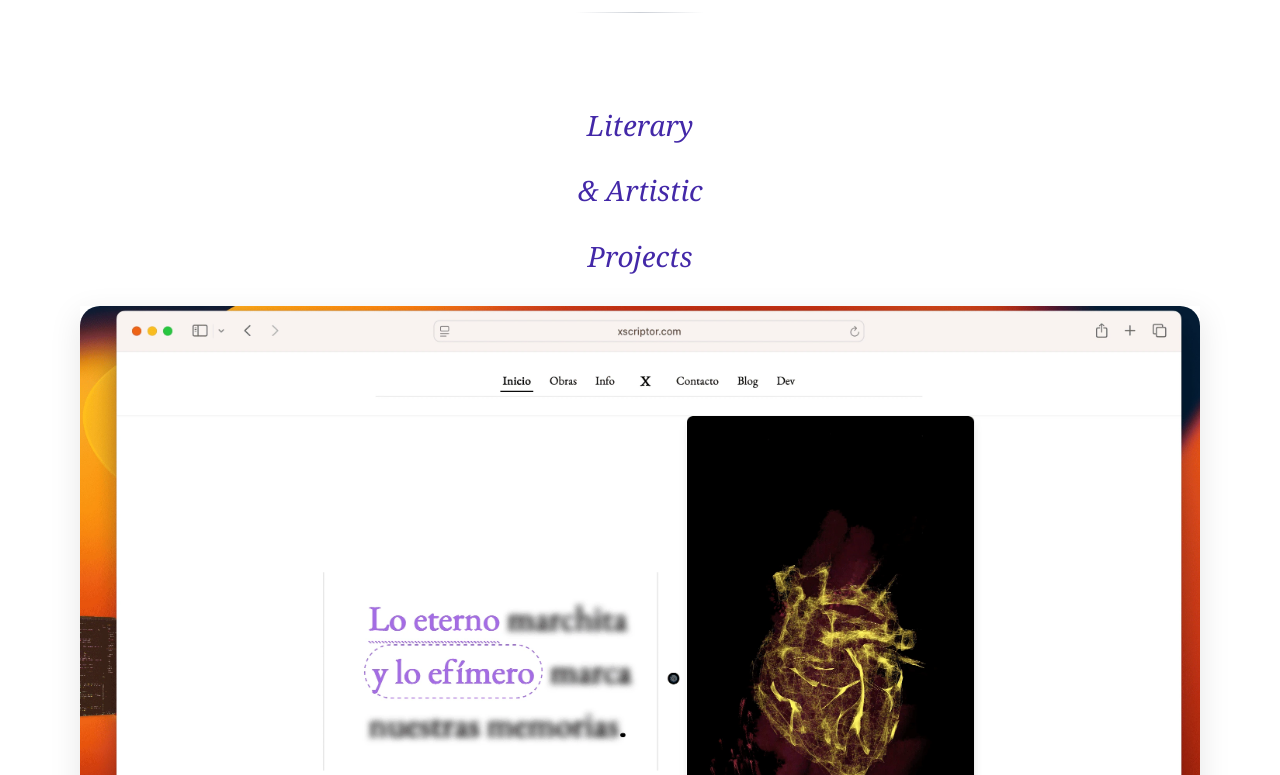
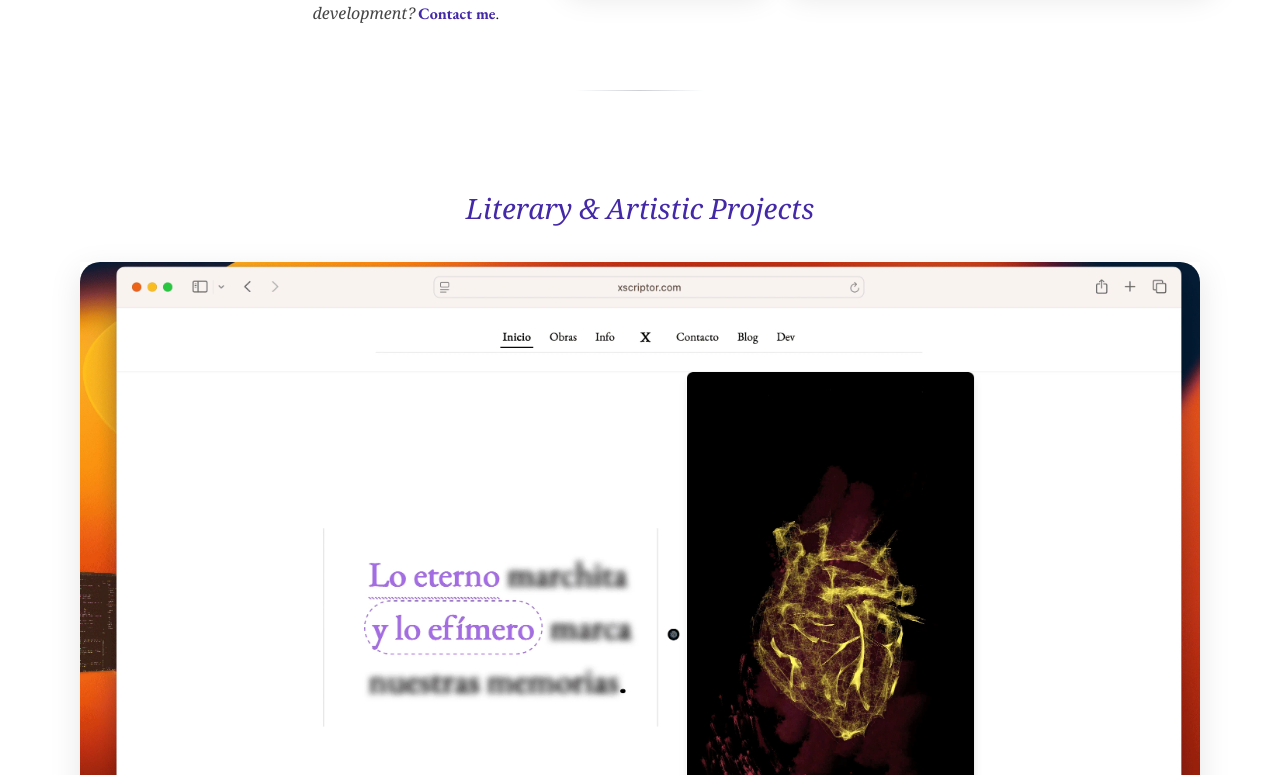
Before and after one commit to xscriptor/xscriptor.pages, a Next.js app in the folder devxscriptor/: page / in a window 1280 px wide. Shown: the part 1765-2540 px from the top of the page. Built offline with nearby package versions, Linux system fonts and the light colour scheme.

Commit message:
Update dev main page

```diff
--- a/devxscriptor/src/app/components/previewshome/PreviewsHome.module.css
+++ b/devxscriptor/src/app/components/previewshome/PreviewsHome.module.css
@@ -4,6 +4,45 @@
   margin: 0 auto;
   padding: 2rem 1rem;
   color: var(--foreground);
+}
+
+/* Title row — inline with clickable links */
+.titleRow {
+  display: flex;
+  flex-wrap: wrap;
+  justify-content: center;
+  align-items: baseline;
+  gap: 0.4rem;
+  margin-bottom: 2rem;
+  font-size: 2rem;
+  font-weight: 400;
+  font-style: italic;
+  color: var(--primary);
+}
+
+.titleRow a {
+  color: var(--primary);
+  text-decoration: none;
+  border-bottom: 1px solid transparent;
+  transition: border-color 0.3s ease, opacity 0.3s ease;
+  cursor: pointer;
+}
+
+.titleRow a:hover {
+  border-bottom-color: var(--primary);
+  opacity: 0.8;
+}
+
+@media (min-width: 1024px) {
+  .titleRow {
+    font-size: 1.75rem;
+  }
+}
+
+@media (max-width: 480px) {
+  .titleRow {
+    font-size: 1.75rem;
+  }
 }
 
 /* Scroll reveal animations */
@@ -20,68 +59,18 @@
 }
 
 .imageWrapper {
+  position: relative;
+  overflow: hidden;
+  box-shadow: 0 10px 30px rgba(0, 0, 0, 0.1);
   opacity: 0;
   transform: translateY(50px) scale(0.95);
-  transition: opacity 0.6s ease-out, transform 0.6s ease-out;
+  transition: opacity 0.6s ease-out, transform 0.6s ease-out, box-shadow 0.3s ease;
   transition-delay: 0.1s;
 }
 
 .imageWrapper.visible {
   opacity: 1;
   transform: translateY(0) scale(1);
-}
-
-/* Staggered animation delays for images */
-.literary1.visible {
-  transition-delay: 0.2s;
-}
-
-.literary2.visible {
-  transition-delay: 0.3s;
-}
-
-.literary3.visible {
-  transition-delay: 0.4s;
-}
-
-.literary4.visible {
-  transition-delay: 0.5s;
-}
-
-.artistic1.visible {
-  transition-delay: 0.2s;
-}
-
-.artistic2.visible {
-  transition-delay: 0.3s;
-}
-
-.artistic3.visible {
-  transition-delay: 0.4s;
-}
-
-.sectionTitle {
-  font-size: 2rem;
-  font-weight: 400;
-  margin-bottom: 2rem;
-  text-align: center;
-  color: var(--primary);
-  font-family: var(--font-eb-garamond);
-  font-style: italic;
-}
-
-/* Tamaño más pequeño en pantallas grandes */
-@media (min-width: 1024px) {
-  .sectionTitle {
-    font-size: 1.75rem;
-  }
-}
-
-.imageWrapper {
-  position: relative;
-  overflow: hidden;
-  box-shadow: 0 10px 30px rgba(0, 0, 0, 0.1);
-  transition: transform 0.3s ease, box-shadow 0.3s ease;
 }
 
 .imageWrapper:hover {
@@ -94,198 +83,145 @@
   border-radius: 20px;
 }
 
-.artisticGrid .artistic1 .previewImage {
-  object-position: center top;
-  transform: translateY(10px);
-}
+/* Staggered delays — shared across layouts */
+.layout1_1.visible, .layout2_1.visible, .layout3_1.visible { transition-delay: 0.2s; }
+.layout1_2.visible, .layout2_2.visible, .layout3_2.visible { transition-delay: 0.3s; }
+.layout1_3.visible, .layout2_3.visible, .layout3_3.visible { transition-delay: 0.4s; }
+.layout1_4.visible, .layout3_4.visible { transition-delay: 0.5s; }
+.layout3_5.visible { transition-delay: 0.6s; }
+.layout3_6.visible { transition-delay: 0.7s; }
 
-/* Literary Project Grid - First image full width, others in columns */
-.literaryGrid {
+/* =============================================
+   LAYOUT 1 — Hero + 3 equal columns (4 images)
+   ============================================= */
+.gridLayout1 {
   display: grid;
   grid-template-columns: repeat(3, 1fr);
   grid-template-rows: 700px 600px;
   gap: 1.5rem;
-  margin-bottom: 2rem;
 }
 
-.literary1 {
-  grid-column: 1 / 4;
-  grid-row: 1 / 2;
-}
+.layout1_1 { grid-column: 1 / 4; grid-row: 1 / 2; }
+.layout1_2 { grid-column: 1 / 2; grid-row: 2 / 3; }
+.layout1_3 { grid-column: 2 / 3; grid-row: 2 / 3; }
+.layout1_4 { grid-column: 3 / 4; grid-row: 2 / 3; }
 
-.literary2 {
-  grid-column: 1 / 2;
-  grid-row: 2 / 3;
-}
-
-.literary3 {
-  grid-column: 2 / 3;
-  grid-row: 2 / 3;
-}
-
-.literary4 {
-  grid-column: 3 / 4;
-  grid-row: 2 / 3;
-}
-
-/* Artistic Project Grid - Different Asymmetric Layout */
-.artisticGrid {
+/* =============================================
+   LAYOUT 2 — Hero + asymmetric split (3 images)
+   ============================================= */
+.gridLayout2 {
   display: grid;
   grid-template-columns: repeat(3, 1fr);
   grid-template-rows: repeat(2, 700px);
   gap: 1.5rem;
 }
 
-.artistic1 {
-  grid-column: 1 / 4;
-  grid-row: 1 / 2;
+.gridLayout2 .layout2_1 .previewImage {
+  object-position: center top;
+  transform: translateY(10px);
 }
 
-.artistic2 {
-  grid-column: 1 / 2;
-  grid-row: 2 / 3;
+.layout2_1 { grid-column: 1 / 4; grid-row: 1 / 2; }
+.layout2_2 { grid-column: 1 / 2; grid-row: 2 / 3; }
+.layout2_3 { grid-column: 2 / 4; grid-row: 2 / 3; }
+
+/* =============================================
+   LAYOUT 3 — Uniform 3-column grid (any count)
+   ============================================= */
+.gridLayout3 {
+  display: grid;
+  grid-template-columns: repeat(3, 1fr);
+  grid-auto-rows: 400px;
+  gap: 1.5rem;
 }
 
-.artistic3 {
-  grid-column: 2 / 4;
-  grid-row: 2 / 3;
+/* =============================================
+   RESPONSIVE — Layout 1
+   ============================================= */
+@media (max-width: 1024px) {
+  .gridLayout1 {
+    grid-template-rows: 500px 300px;
+  }
 }
 
-/* Responsive Design */
-@media (max-width: 1024px) {
-  .literaryGrid {
-    grid-template-columns: repeat(3, 1fr);
-    grid-template-rows: 500px 300px;
+@media (max-width: 768px) {
+  .gridLayout1 {
+    grid-template-rows: 400px 250px;
+    gap: 1rem;
+  }
+}
+
+@media (max-width: 480px) {
+  .gridLayout1 {
+    grid-template-columns: 1fr;
+    grid-template-rows: repeat(4, 300px);
+    gap: 0.75rem;
   }
 
-  .literary1 {
-    grid-column: 1 / 4;
-    grid-row: 1 / 2;
+  .layout1_1, .layout1_2, .layout1_3, .layout1_4 {
+    grid-column: 1 / 2;
   }
 
-  .literary2 {
-    grid-column: 1 / 2;
-    grid-row: 2 / 3;
-  }
+  .layout1_1 { grid-row: 1 / 2; }
+  .layout1_2 { grid-row: 2 / 3; }
+  .layout1_3 { grid-row: 3 / 4; }
+  .layout1_4 { grid-row: 4 / 5; }
+}
 
-  .literary3 {
-    grid-column: 2 / 3;
-    grid-row: 2 / 3;
-  }
-
-  .literary4 {
-    grid-column: 3 / 4;
-    grid-row: 2 / 3;
-  }
-
-  .artisticGrid {
+/* =============================================
+   RESPONSIVE — Layout 2
+   ============================================= */
+@media (max-width: 1024px) {
+  .gridLayout2 {
     grid-template-rows: repeat(2, 220px);
   }
 }
 
 @media (max-width: 768px) {
-  .previewsContainer {
-    padding: 1.5rem 0.5rem;
-  }
-
-  .sectionTitle {
-    font-size: 2rem;
-    margin-bottom: 1.5rem;
-  }
-
-  .literaryGrid {
-    grid-template-columns: repeat(3, 1fr);
-    grid-template-rows: 400px 250px;
-    gap: 1rem;
-  }
-
-  .literary1 {
-    grid-column: 1 / 4;
-    grid-row: 1 / 2;
-  }
-
-  .literary2 {
-    grid-column: 1 / 2;
-    grid-row: 2 / 3;
-  }
-
-  .literary3 {
-    grid-column: 2 / 3;
-    grid-row: 2 / 3;
-  }
-
-  .literary4 {
-    grid-column: 3 / 4;
-    grid-row: 2 / 3;
-  }
-
-  .artisticGrid {
+  .gridLayout2 {
     grid-template-columns: 1fr;
     grid-template-rows: repeat(3, 200px);
     gap: 1rem;
   }
 
-  .artistic1,
-  .artistic2,
-  .artistic3 {
+  .layout2_1, .layout2_2, .layout2_3 {
     grid-column: 1 / 2;
   }
 
-  .artistic1 {
-    grid-row: 1 / 2;
+  .layout2_1 { grid-row: 1 / 2; }
+  .layout2_2 { grid-row: 2 / 3; }
+  .layout2_3 { grid-row: 3 / 4; }
+}
+
+@media (max-width: 480px) {
+  .gridLayout2 {
+    grid-template-rows: repeat(3, 140px);
+    gap: 0.75rem;
   }
+}
 
-  .artistic2 {
-    grid-row: 2 / 3;
-  }
-
-  .artistic3 {
-    grid-row: 3 / 4;
+/* =============================================
+   RESPONSIVE — Layout 3
+   ============================================= */
+@media (max-width: 768px) {
+  .gridLayout3 {
+    grid-template-columns: repeat(2, 1fr);
+    grid-auto-rows: 250px;
+    gap: 1rem;
   }
 }
 
 @media (max-width: 480px) {
-  .sectionTitle {
-    font-size: 1.75rem;
-  }
-
-  .literaryGrid,
-  .artisticGrid {
+  .gridLayout3 {
     grid-template-columns: 1fr;
+    grid-auto-rows: 200px;
     gap: 0.75rem;
   }
+}
 
-  .literaryGrid {
-    grid-template-rows: repeat(4, 300px);
-  }
-
-  .artisticGrid {
-    grid-template-rows: repeat(3, 140px);
-  }
-
-  .literary1,
-  .literary2,
-  .literary3,
-  .literary4,
-  .artistic1,
-  .artistic2,
-  .artistic3 {
-    grid-column: 1 / 2;
-  }
-
-  .literary1 {
-    grid-row: 1 / 2;
-  }
-
-  .literary2 {
-    grid-row: 2 / 3;
-  }
-
-  .literary3 {
-    grid-row: 3 / 4;
-  }
-
-  .literary4 {
-    grid-row: 4 / 5;
+/* Shared responsive */
+@media (max-width: 768px) {
+  .previewsContainer {
+    padding: 1.5rem 0.5rem;
   }
 }
--- a/devxscriptor/src/app/components/previewshome/PreviewsHome.tsx
+++ b/devxscriptor/src/app/components/previewshome/PreviewsHome.tsx
@@ -3,7 +3,24 @@ import React, { useEffect, useRef } from 'react';
 import Image from 'next/image';
 import styles from './PreviewsHome.module.css';
 
-const PreviewsHome: React.FC = () => {
+interface PreviewImage {
+  src: string;
+  alt: string;
+}
+
+interface PreviewsHomeProps {
+  images: PreviewImage[];
+  layout?: 1 | 2 | 3;
+  title?: React.ReactNode;
+}
+
+const LAYOUT_PREFIXES: Record<number, string> = {
+  1: 'layout1',
+  2: 'layout2',
+  3: 'layout3',
+};
+
+const PreviewsHome: React.FC<PreviewsHomeProps> = ({ images, layout = 1, title }) => {
   const containerRef = useRef<HTMLDivElement>(null);
 
   useEffect(() => {
@@ -27,47 +44,28 @@ const PreviewsHome: React.FC = () => {
     return () => observer.disconnect();
   }, []);
 
-  // Literary project images (preview0001 to preview0004)
-  const literaryImages = [
-    { src: '/images/previews/preview0001.webp', alt: 'Literary Project 1' },
-    { src: '/images/previews/preview0002.webp', alt: 'Literary Project 2' },
-    { src: '/images/previews/preview0003.webp', alt: 'Literary Project 3' },
-    { src: '/images/previews/preview0004.webp', alt: 'Literary Project 4' }
-  ];
+  const gridClass = {
+    1: styles.gridLayout1,
+    2: styles.gridLayout2,
+    3: styles.gridLayout3,
+  }[layout];
 
-  // Artistic project images (reordered: preview0006 first, then preview0005 and preview0007)
-  const artisticImages = [
-    { src: '/images/previews/preview0006.webp', alt: 'Artistic Project 1' },
-    { src: '/images/previews/preview0005.webp', alt: 'Artistic Project 2' },
-    { src: '/images/previews/preview0007.webp', alt: 'Artistic Project 3' }
-  ];
+  const prefix = LAYOUT_PREFIXES[layout];
 
   return (
     <div ref={containerRef} className={styles.previewsContainer}>
-      {/* Literary Project Section */}
       <section className={styles.section}>
-        <a href="https://www.xscriptor.com" target='_blank' rel='noopener noreferrer'><h2 className={styles.sectionTitle}>Literary</h2></a> <a href="https://www.xscriptor.com" target='_blank' rel='noopener noreferrer'><h2 className={styles.sectionTitle}>& Artistic</h2></a><h2 className={styles.sectionTitle}> Projects</h2>
-        <div className={styles.literaryGrid}>
-          {literaryImages.map((image, index) => (
-            <div key={index} className={`${styles.imageWrapper} ${styles[`literary${index + 1}`]}`}>
-              <Image
-                src={image.src}
-                alt={image.alt}
-                fill
-                className={styles.previewImage}
-                sizes="(max-width: 768px) 100vw, (max-width: 1200px) 50vw, 33vw"
-              />
-            </div>
-          ))}
-        </div>
-      </section>
-
-      {/* Artistic Project Section */}
-      <section className={styles.section}>
-        <a href="https://art.xscriptor.com" target='_blank' rel='noopener noreferrer'><h2 className={styles.sectionTitle}>Artistic Project</h2></a>
-        <div className={styles.artisticGrid}>
-          {artisticImages.map((image, index) => (
-            <div key={index} className={`${styles.imageWrapper} ${styles[`artistic${index + 1}`]}`}>
+        {title && (
+          <div className={styles.titleRow}>
+            {title}
+          </div>
+        )}
+        <div className={gridClass}>
+          {images.map((image, index) => (
+            <div
+              key={index}
+              className={`${styles.imageWrapper} ${styles[`${prefix}_${index + 1}`] || ''}`}
+            >
               <Image
                 src={image.src}
                 alt={image.alt}
--- a/devxscriptor/src/app/page.tsx
+++ b/devxscriptor/src/app/page.tsx
@@ -25,6 +25,19 @@ export default function Home() {
     { src: '/images/resources/xfetch/preview1.png', alt: 'Xfetch tool for fetch the system information' },
     { src: '/images/previews/preview0014.webp', alt: 'Artistic concept 9' },
     { src: '/images/previews/preview0015.webp', alt: 'Artistic concept 10' },
+  ];
+
+  const xpreviewImages = [
+    { src: '/images/previews/preview0001.webp', alt: 'Literary Project 1' },
+    { src: '/images/previews/preview0002.webp', alt: 'Literary Project 2' },
+    { src: '/images/previews/preview0003.webp', alt: 'Literary Project 3' },
+    { src: '/images/previews/preview0004.webp', alt: 'Literary Project 4' },
+  ];
+
+  const xpreviewImagestwo = [
+    { src: '/images/previews/preview0006.webp', alt: 'Artistic Project 1' },
+    { src: '/images/previews/preview0005.webp', alt: 'Artistic Project 2' },
+    { src: '/images/previews/preview0007.webp', alt: 'Artistic Project 3' },
   ];
 
   return (
@@ -83,6 +96,15 @@ export default function Home() {
                 <p className="">
                   Exploring <strong>innovative</strong> concepts and pushing the boundaries of <em>visual</em> storytelling. Each project represents a unique journey through forms and expressions.
                 </p>
+                <p>
+                  <strong>Around web development: </strong>
+                   <a href="https://www.xscriptor.com" target="_blank" rel="noopener noreferrer" className="text-[var(--primary)] hover:underline">xscriptor.com </a> &middot;
+                   <a href="https://art.xscriptor.com" target="_blank" rel="noopener noreferrer" className="text-[var(--primary)] hover:underline"> art.xscriptor.com </a> &middot;
+                   <a href="https://xscriptor.github.io/x-repo" target="_blank" rel="noopener noreferrer" className="text-[var(--primary)] hover:underline"> xscriptor.github.io/x-linux </a> &middot;
+                   <a href="https://xscriptor.github.io/badges" target="_blank" rel="noopener noreferrer" className="text-[var(--primary)] hover:underline"> xscriptor.github.io/badges </a> &middot;
+                   <a href="https://xscriptor.github.io/xwall" target="_blank" rel="noopener noreferrer" className="text-[var(--primary)] hover:underline"> xscriptor.github.io/xwall </a> &middot; <em>and more... through non personal projects.</em>
+
+                </p>
                 <p className="">
                   <em><a href="https://github.com/xscriptor/x" target="_blank" rel="noopener noreferrer" className="text-[var(--primary)] hover:underline">X </a> &middot; The definitive spin of arch linux growing as a distro.</em>
                 </p>
@@ -109,6 +131,8 @@ export default function Home() {
                 <p>
                   <a href="https://github.com/xscriptor/terminal" target="_blank" rel="noopener noreferrer" className="text-[var(--primary)] hover:underline">X Terminal Schemes</a> &middot; Schemes to increase <em>productivity</em> on your <strong>environment</strong>.
                 </p>
+                <p><em>Do you want to join team X or need help with some development?</em> <strong><a href="mailto:x@xscriptor.com" className="text-[var(--primary)] hover:underline">Contact me</a></strong>.
+                </p>
               </div>
             }
             textAlign="right"
@@ -122,7 +146,23 @@ export default function Home() {
           <div className="h-px w-32 bg-gradient-to-r from-transparent via-gray-400 to-transparent opacity-50"></div>
         </div>
         <div>
-          <PreviewsHome />
+          <PreviewsHome
+            layout={1}
+            title={
+              <>
+                <a href="https://www.xscriptor.com" target="_blank" rel="noopener noreferrer">Literary</a>
+                {' '}&amp;{' '}
+                <a href="https://art.xscriptor.com" target="_blank" rel="noopener noreferrer">Artistic</a>
+                {' Projects'}
+              </>
+            }
+            images={xpreviewImages}
+          />
+          <PreviewsHome
+            layout={2}
+            images={xpreviewImagestwo}
+          />
+
         </div>
 
 
```
